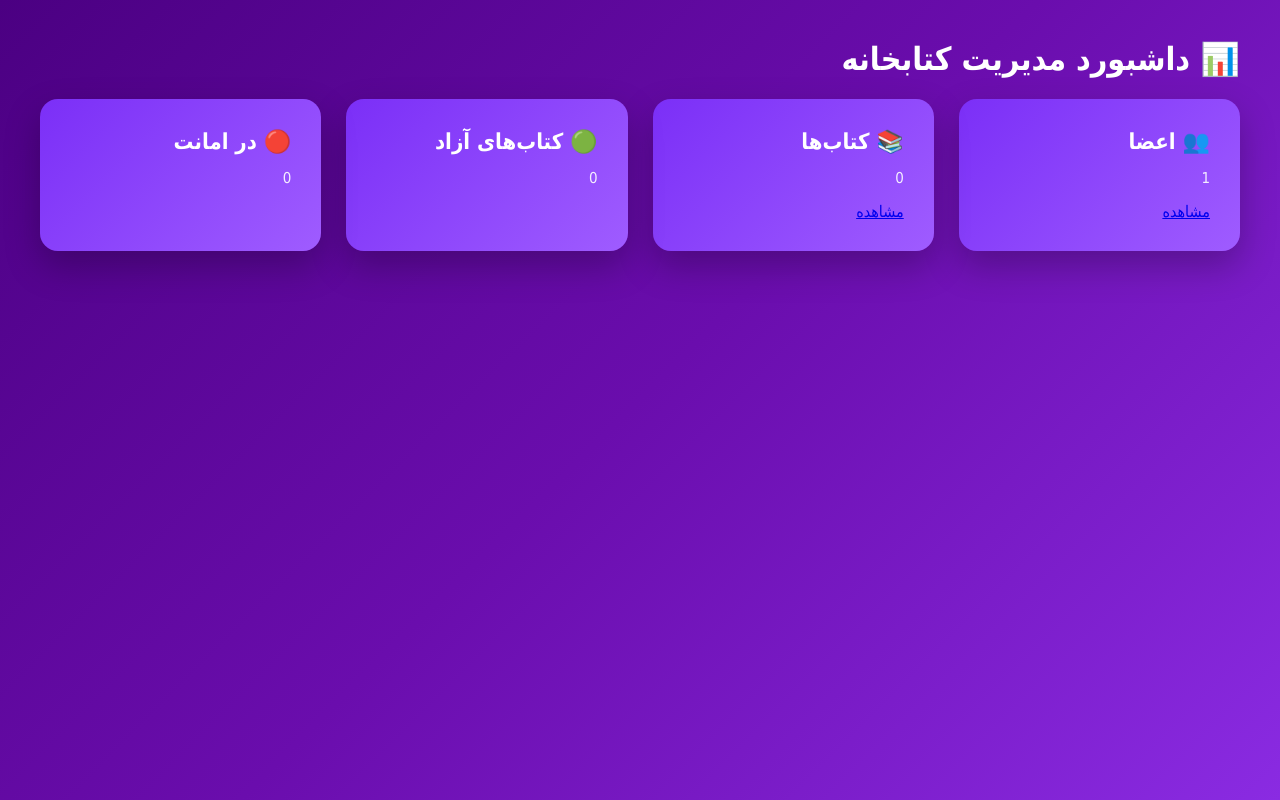
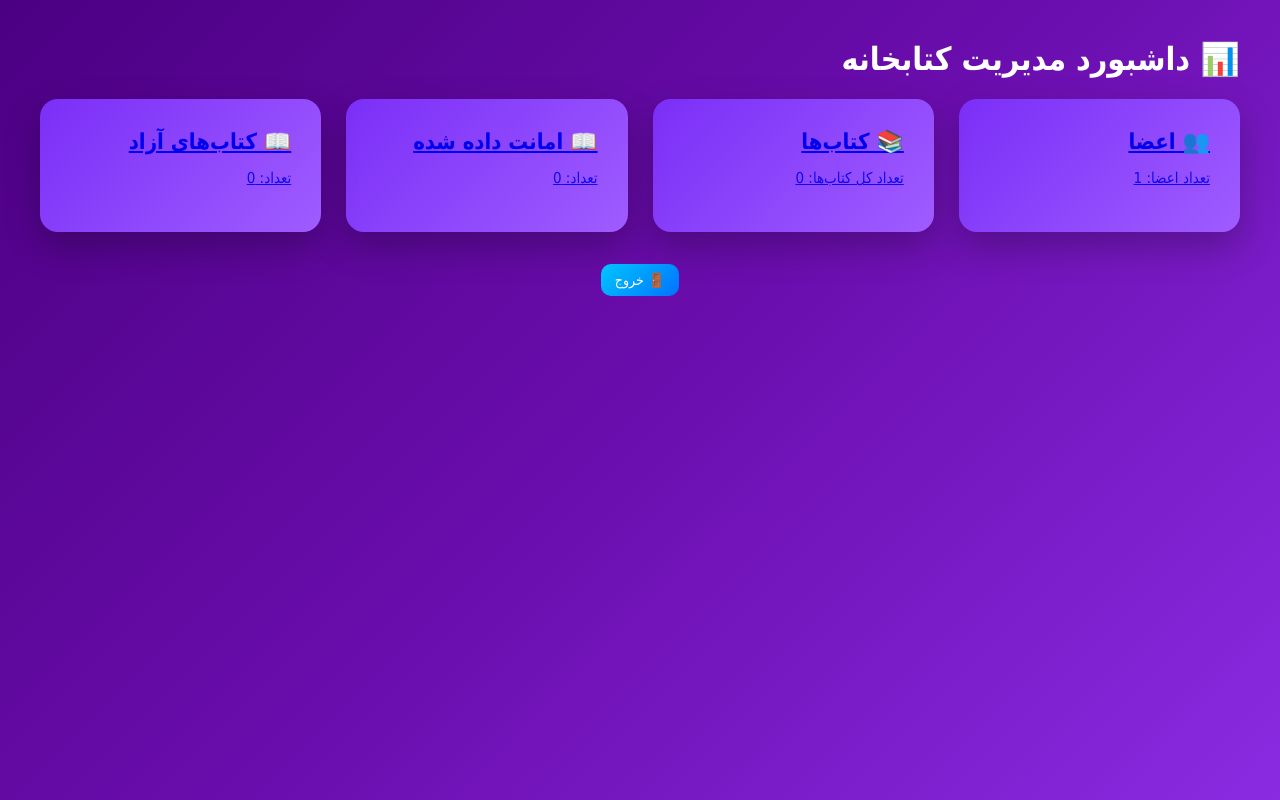
Before and after one commit to arminalvandi/library-management-system, a Flask app: page /dashboard in a window 1280 px wide. Run offline with Flask 3, Linux system fonts and the light colour scheme; the visitor is signed in with stand-in values (Sample User, id 1); data comes from the database, SQL or seed files in the repository; data that the repository does not hold is empty.

Commit message:
Update dashboard.html

```diff
--- a/templates/dashboard.html
+++ b/templates/dashboard.html
@@ -2,8 +2,8 @@
 <html lang="fa">
 <head>
     <meta charset="UTF-8">
-    <title>داشبورد مدیر</title>
-    <link rel="stylesheet" href="{{ url_for('static', filename='css/style.css') }}">
+    <title>داشبورد مدیریت</title>
+    <link rel="stylesheet" href="../static/css/style.css">
 </head>
 <body>
 
@@ -11,27 +11,29 @@
     <h1>📊 داشبورد مدیریت کتابخانه</h1>
 
     <div class="cards">
-        <div class="card purple">
+        <a href="/members" class="card">
             <h2>👥 اعضا</h2>
-            <p>{{ members_count }}</p>
-            <a href="/members">مشاهده</a>
-        </div>
+            <p>تعداد اعضا: {{ members_count }}</p>
+        </a>
 
-        <div class="card purple">
+        <a href="/books" class="card">
             <h2>📚 کتاب‌ها</h2>
-            <p>{{ books_count }}</p>
-            <a href="/books">مشاهده</a>
-        </div>
+            <p>تعداد کل کتاب‌ها: {{ books_count }}</p>
+        </a>
 
-        <div class="card green">
-            <h2>🟢 کتاب‌های آزاد</h2>
-            <p>{{ free_count }}</p>
-        </div>
+        <a href="/books" class="card">
+            <h2>📖 امانت داده شده</h2>
+            <p>تعداد: {{ borrowed_count }}</p>
+        </a>
 
-        <div class="card red">
-            <h2>🔴 در امانت</h2>
-            <p>{{ borrowed_count }}</p>
-        </div>
+        <a href="/books" class="card">
+            <h2>📖 کتاب‌های آزاد</h2>
+            <p>تعداد: {{ free_count }}</p>
+        </a>
+    </div>
+
+    <div style="text-align:center; margin-top:30px;">
+        <a href="/logout" class="btn info">🚪 خروج</a>
     </div>
 </div>
 
```
